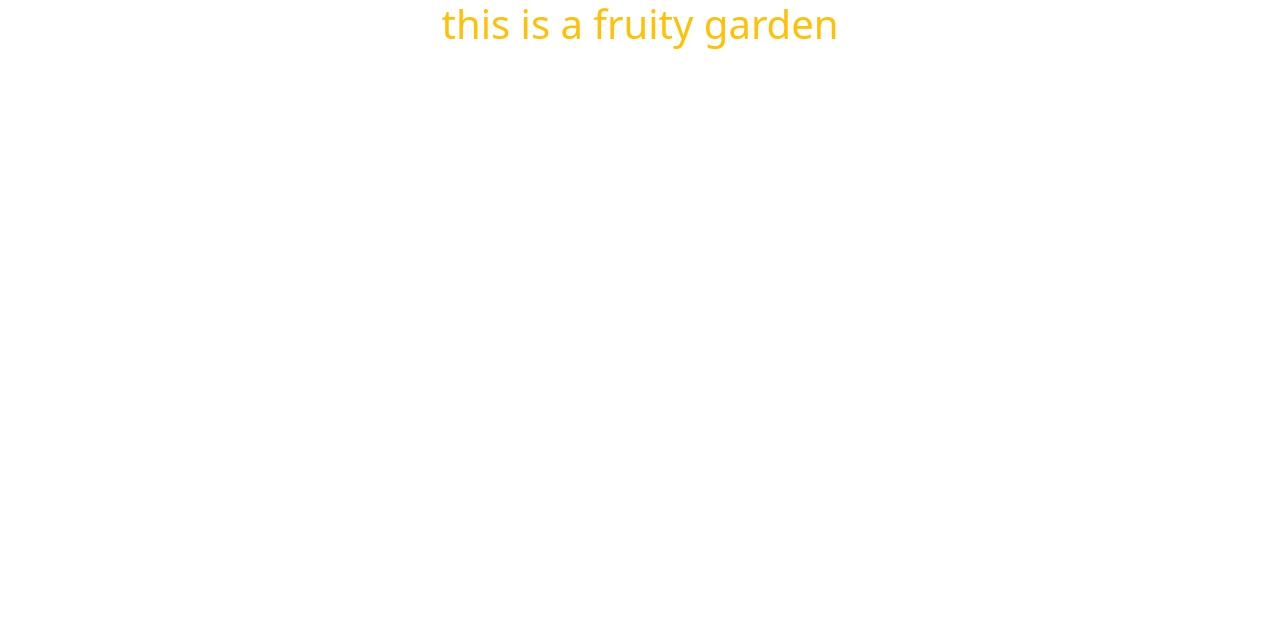
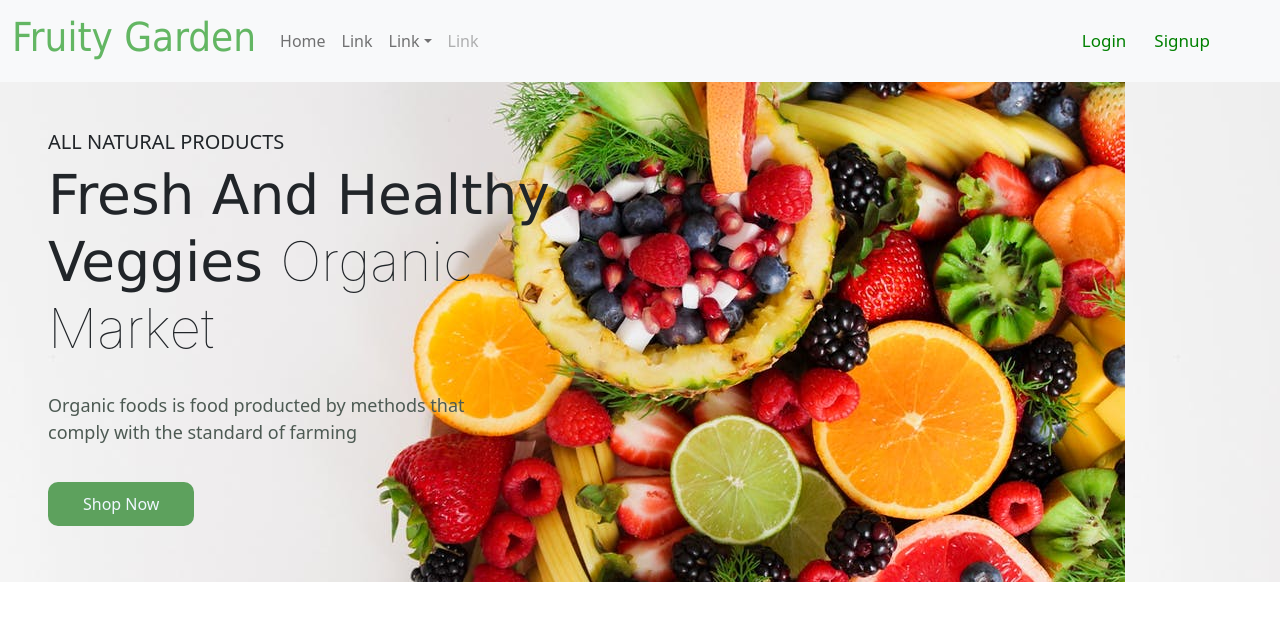
Before and after one commit to Anikroy7/fruity-garden-client, a React (Create React App) app: page / in a window 1280 px wide. Shown: the top 620 px of the page. Built offline with nearby package versions, Linux system fonts and the light colour scheme.

Commit message:
header and banner se ction added

```diff
--- a/src/App.js
+++ b/src/App.js
@@ -1,15 +1,20 @@
-import logo from './logo.svg';
+
 import './App.css';
 import { Route, Routes } from 'react-router-dom';
-import Home from './Components/Home/Home';
+import Home from './Components/Home/Home/Home';
+import Login from './Components/Login/Login/Login';
+import Signup from './Components/Login/Signup/Signup';
+
 
 function App() {
   return (
-    <div className="App">
+    <div>
+
       <Routes>
-        <Route path='/home' element={<Home></Home>}></Route>
+        <Route path='/' element={<Home></Home>}></Route>
+        <Route path='/login' element={<Login></Login>}></Route>
+        <Route path='/signup' element={<Signup></Signup>}></Route>
       </Routes>
-      <h1 className='text-warning'>this is a fruity garden</h1>
     </div>
   );
 }
--- /dev/null
+++ b/src/Components/Home/Banner/Banner.css
@@ -0,0 +1,42 @@
+.carousel-item img {
+    height: 500px;
+    width: 20%;
+
+}
+
+.banner-title h1 {
+    font-size: 55px;
+    font-weight: 500;
+    margin: 0;
+
+    font-family: 'Lucida Grande'
+}
+
+.organic-title {
+    font-weight: 100;
+    font-family: -apple-system, BlinkMacSystemFont, 'Segoe UI', Roboto, Oxygen, Ubuntu, Cantarell, 'Open Sans', 'Helvetica Neue', sans-serif
+}
+
+.banner-title P {
+    color: rgb(77, 90, 83);
+    font-size: 18px;
+    font-weight: 500;
+    margin-top: 30px;
+}
+
+.banner-title button {
+    background-color: rgb(93, 161, 93);
+    border: none;
+    padding: 10px;
+    padding-left: 35px;
+    padding-right: 35px;
+    border-radius: 10px;
+    margin-top: 20px;
+    color: aliceblue;
+    font-weight: 500;
+}
+
+.banner-title button:hover {
+    background-color: rgb(7, 63, 7);
+    transition: 2s;
+}
--- /dev/null
+++ b/src/Components/Home/Banner/Banner.js
@@ -0,0 +1,35 @@
+import React from 'react';
+import './Banner.css'
+import { Button, Carousel, Form, FormControl } from 'react-bootstrap';
+import banner1 from '../../../images/banner/banner1.jpeg'
+
+const Banner = () => {
+    return (
+
+        <section className='d-flex' style={{ backgroundImage: `url(${banner1})`, height: '500px' }}>
+            <div className='p-5 banner-title'>
+                <h5>ALL NATURAL PRODUCTS</h5>
+                <h1>Fresh And Healthy</h1>
+                <h1>Veggies <span className='organic-title'> Organic </span></h1>
+                <h1><span className='organic-title'> Market </span></h1>
+                <p>Organic foods is food producted by methods that <br></br>comply with the standard of farming</p>
+                <button>Shop Now</button>
+            </div>
+            {/* <div className='mt-5'>
+                <Form className="d-flex  w-100 mx-auto">
+                    <FormControl
+                        type="search"
+                        placeholder="Search"
+                        className="me-2"
+                        aria-label="Search"
+                    />
+                    <Button variant="outline-success">Search</Button>
+
+                </Form>
+            </div> */}
+        </section >
+
+    );
+};
+
+export default Banner;
--- /dev/null
+++ b/src/Components/Home/Header/Header.css
@@ -0,0 +1,17 @@
+.header-title {
+    color: rgb(99, 182, 99);
+    font-family: Tahoma, Geneva, Verdana, sans-serif;
+}
+
+.header-link a {
+    text-decoration: none;
+    font-size: 17px;
+    color: green;
+    padding: 10px;
+    font-weight: 500;
+}
+
+.header-link a:hover {
+    color: rgb(2, 49, 2);
+
+}
--- /dev/null
+++ b/src/Components/Home/Header/Header.js
@@ -0,0 +1,45 @@
+import React from 'react';
+import './Header.css'
+import { Button, Container, Form, FormControl, Nav, Navbar, NavDropdown } from 'react-bootstrap';
+import { Link } from 'react-router-dom';
+
+
+const Header = () => {
+    return (
+        <Navbar bg="light" expand="lg">
+            <Container fluid>
+                <Navbar.Brand href="#"><h1 className='header-title'>Fruity Garden</h1></Navbar.Brand>
+                <Navbar.Toggle aria-controls="navbarScroll" />
+                <Navbar.Collapse id="navbarScroll">
+                    <Nav
+                        className="me-auto  my-lg-0"
+                        style={{ maxHeight: '100px' }}
+                        navbarScroll
+                    >
+                        <Nav.Link href="#action1">Home</Nav.Link>
+                        <Nav.Link href="#action2">Link</Nav.Link>
+                        <NavDropdown title="Link" id="navbarScrollingDropdown">
+                            <NavDropdown.Item href="#action3">Action</NavDropdown.Item>
+                            <NavDropdown.Item href="#action4">Another action</NavDropdown.Item>
+                            <NavDropdown.Divider />
+                            <NavDropdown.Item href="#action5">
+                                Something else here
+                            </NavDropdown.Item>
+                        </NavDropdown>
+                        <Nav.Link href="#" disabled>
+                            Link
+                        </Nav.Link>
+                    </Nav>
+
+                    <Nav className='ms-5 me-5 header-link'>
+                        <Link className='mx-2' to={'/login'}>Login</Link>
+                        <Link to={'/signup'}>Signup</Link>
+                    </Nav>
+
+                </Navbar.Collapse>
+            </Container>
+        </Navbar>
+    );
+};
+
+export default Header;
--- a/src/Components/Home/Home.js
+++ /dev/null
@@ -1,11 +0,0 @@
-import React from 'react';
-
-const Home = () => {
-    return (
-        <div>
-            <h1 className='text-primary'>this is spicy fruity garden</h1>
-        </div>
-    );
-};
-
-export default Home;
--- /dev/null
+++ b/src/Components/Home/Home/Home.js
@@ -0,0 +1,14 @@
+import React from 'react';
+import Banner from '../Banner/Banner';
+import Header from '../Header/Header';
+
+const Home = () => {
+    return (
+        <div>
+            <Header></Header>
+            <Banner></Banner>
+        </div>
+    );
+};
+
+export default Home;
--- /dev/null
+++ b/src/Components/Login/Login/Login.js
@@ -0,0 +1,11 @@
+import React from 'react';
+
+const Login = () => {
+    return (
+        <div>
+            <h3>this is login</h3>
+        </div>
+    );
+};
+
+export default Login;
--- /dev/null
+++ b/src/Components/Login/Signup/Signup.js
@@ -0,0 +1,11 @@
+import React from 'react';
+
+const Signup = () => {
+    return (
+        <div>
+            <h3>this is sign up</h3>
+        </div>
+    );
+};
+
+export default Signup;
```
Also changed, not shown: src/images/banner/banner1.jpeg (added).
